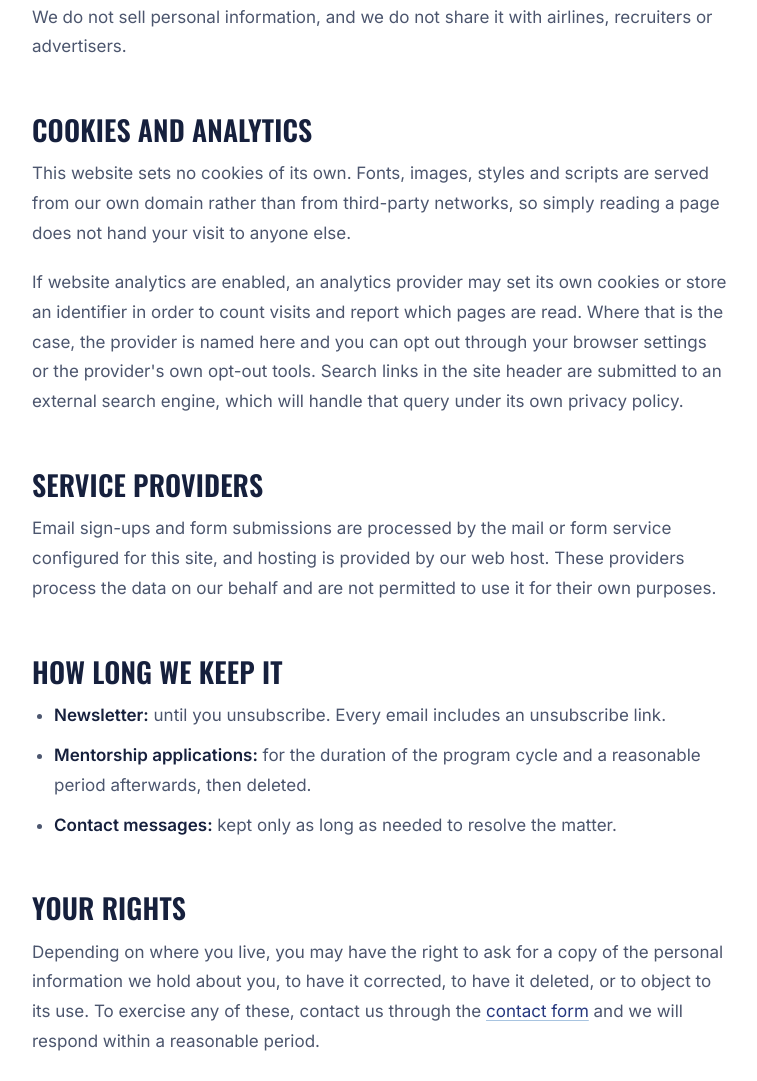
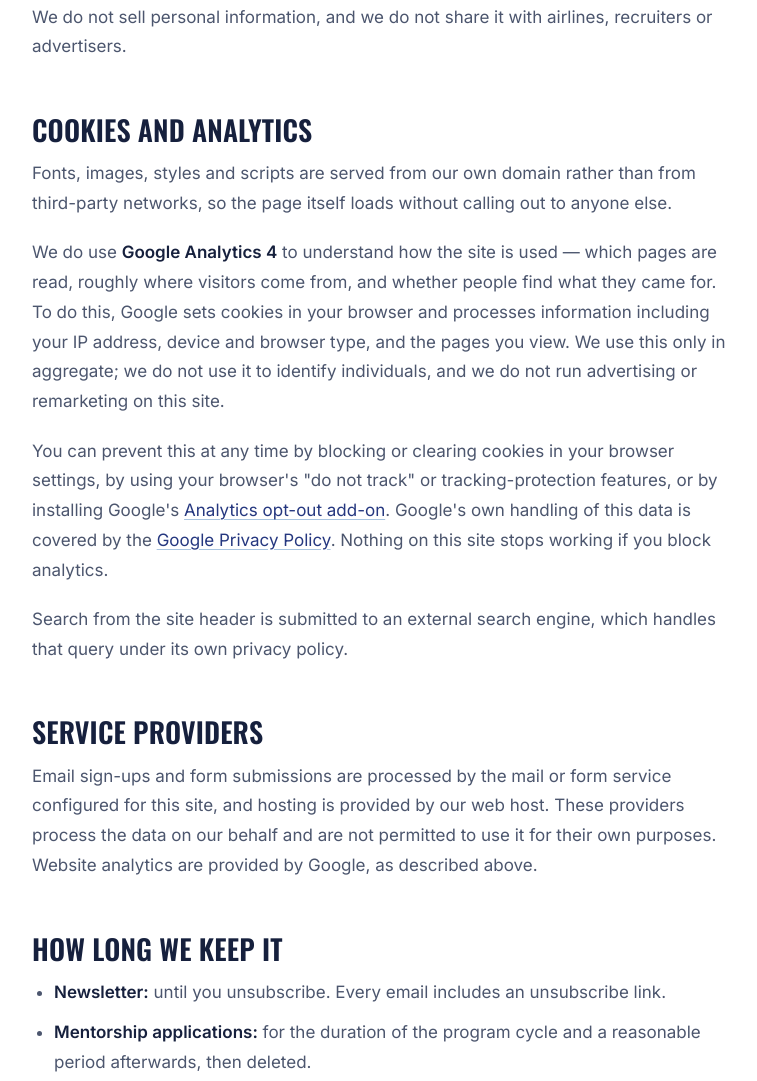
Before and after one commit to jaycalo89/filipinacabincrew, a plain HTML site: page privacy.html in a window 1280 px wide. Shown: the part 1353-2434 px from the top of the page, without its empty margins (260-1017 px from the left). Drawn offline with Linux system fonts and the light colour scheme.

Commit message:
add Google Analytics G-GYLEWQT3B9

```diff
--- a/privacy.html
+++ b/privacy.html
@@ -28,12 +28,24 @@
 <link rel="apple-touch-icon" sizes="180x180" href="/apple-touch-icon.png">
 <link rel="manifest" href="/site.webmanifest">
 
-<!-- OPERATOR NOTE: this policy describes the site exactly as built — no
-     first-party cookies, no analytics until the GA snippet is uncommented,
-     and form data handled by whichever provider is configured in
-     js/main.js. If you change any of that, update the matching section
-     here, add your contact address below, and have it reviewed against the
-     privacy law that applies where you and your readers are. -->
+<!-- OPERATOR NOTE: this policy describes the site exactly as built — Google
+     Analytics 4 (G-GYLEWQT3B9) live on every page, and form data handled by
+     whichever provider is configured in js/main.js. If you change either,
+     update the matching section below and add your contact address.
+
+     OUTSTANDING: GA sets cookies before the visitor has agreed to anything.
+     In the EU/UK that requires prior consent, which this site does not yet
+     ask for — a consent banner gating the gtag snippet is the usual fix.
+     Have this reviewed against the privacy law where you and your readers
+     are before launch. -->
+<!-- Google tag (gtag.js) -->
+<script async src="https://www.googletagmanager.com/gtag/js?id=G-GYLEWQT3B9"></script>
+<script>
+  window.dataLayer = window.dataLayer || [];
+  function gtag(){dataLayer.push(arguments);}
+  gtag('js', new Date());
+  gtag('config', 'G-GYLEWQT3B9');
+</script>
 </head>
 <body>
 <a class="skip-link" href="#main">Skip to content</a>
@@ -140,11 +152,13 @@
         <p>We do not sell personal information, and we do not share it with airlines, recruiters or advertisers.</p>
 
         <h2>Cookies and analytics</h2>
-        <p>This website sets no cookies of its own. Fonts, images, styles and scripts are served from our own domain rather than from third-party networks, so simply reading a page does not hand your visit to anyone else.</p>
-        <p>If website analytics are enabled, an analytics provider may set its own cookies or store an identifier in order to count visits and report which pages are read. Where that is the case, the provider is named here and you can opt out through your browser settings or the provider's own opt-out tools. Search links in the site header are submitted to an external search engine, which will handle that query under its own privacy policy.</p>
+        <p>Fonts, images, styles and scripts are served from our own domain rather than from third-party networks, so the page itself loads without calling out to anyone else.</p>
+        <p>We do use <strong>Google Analytics 4</strong> to understand how the site is used — which pages are read, roughly where visitors come from, and whether people find what they came for. To do this, Google sets cookies in your browser and processes information including your IP address, device and browser type, and the pages you view. We use this only in aggregate; we do not use it to identify individuals, and we do not run advertising or remarketing on this site.</p>
+        <p>You can prevent this at any time by blocking or clearing cookies in your browser settings, by using your browser's "do not track" or tracking-protection features, or by installing Google's <a href="https://tools.google.com/dlpage/gaoptout" rel="noopener nofollow">Analytics opt-out add-on</a>. Google's own handling of this data is covered by the <a href="https://policies.google.com/privacy" rel="noopener nofollow">Google Privacy Policy</a>. Nothing on this site stops working if you block analytics.</p>
+        <p>Search from the site header is submitted to an external search engine, which handles that query under its own privacy policy.</p>
 
         <h2>Service providers</h2>
-        <p>Email sign-ups and form submissions are processed by the mail or form service configured for this site, and hosting is provided by our web host. These providers process the data on our behalf and are not permitted to use it for their own purposes.</p>
+        <p>Email sign-ups and form submissions are processed by the mail or form service configured for this site, and hosting is provided by our web host. These providers process the data on our behalf and are not permitted to use it for their own purposes. Website analytics are provided by Google, as described above.</p>
 
         <h2>How long we keep it</h2>
         <ul>
```
Also changed, not shown: 404.html (+8 -0 lines), about.html (+3 -4 lines), career-tips.html (+3 -4 lines), community.html (+3 -4 lines), hiring-updates.html (+3 -4 lines), index.html (+3 -5 lines), mentorship.html (+3 -4 lines), terms.html (+8 -0 lines), README.md.
